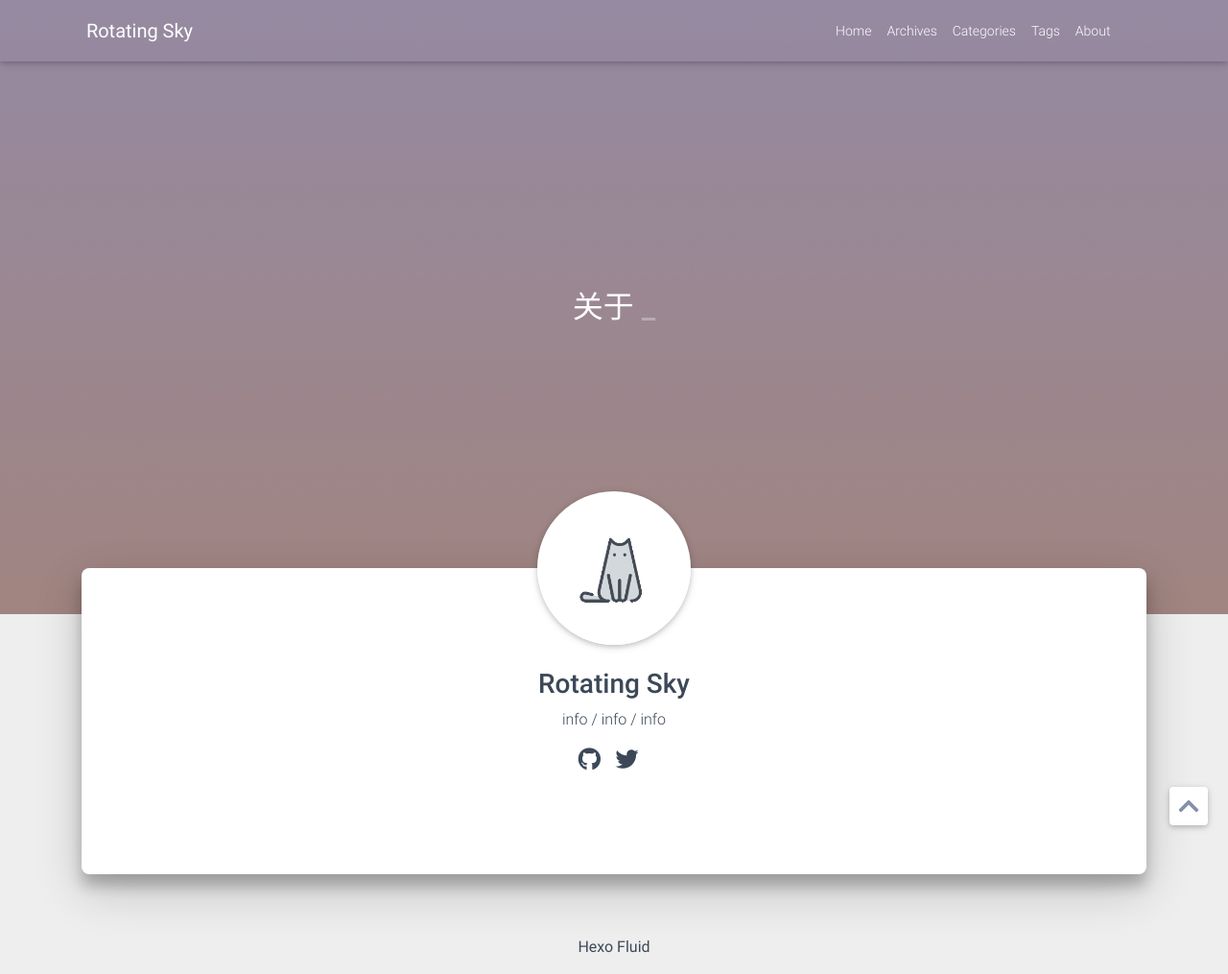
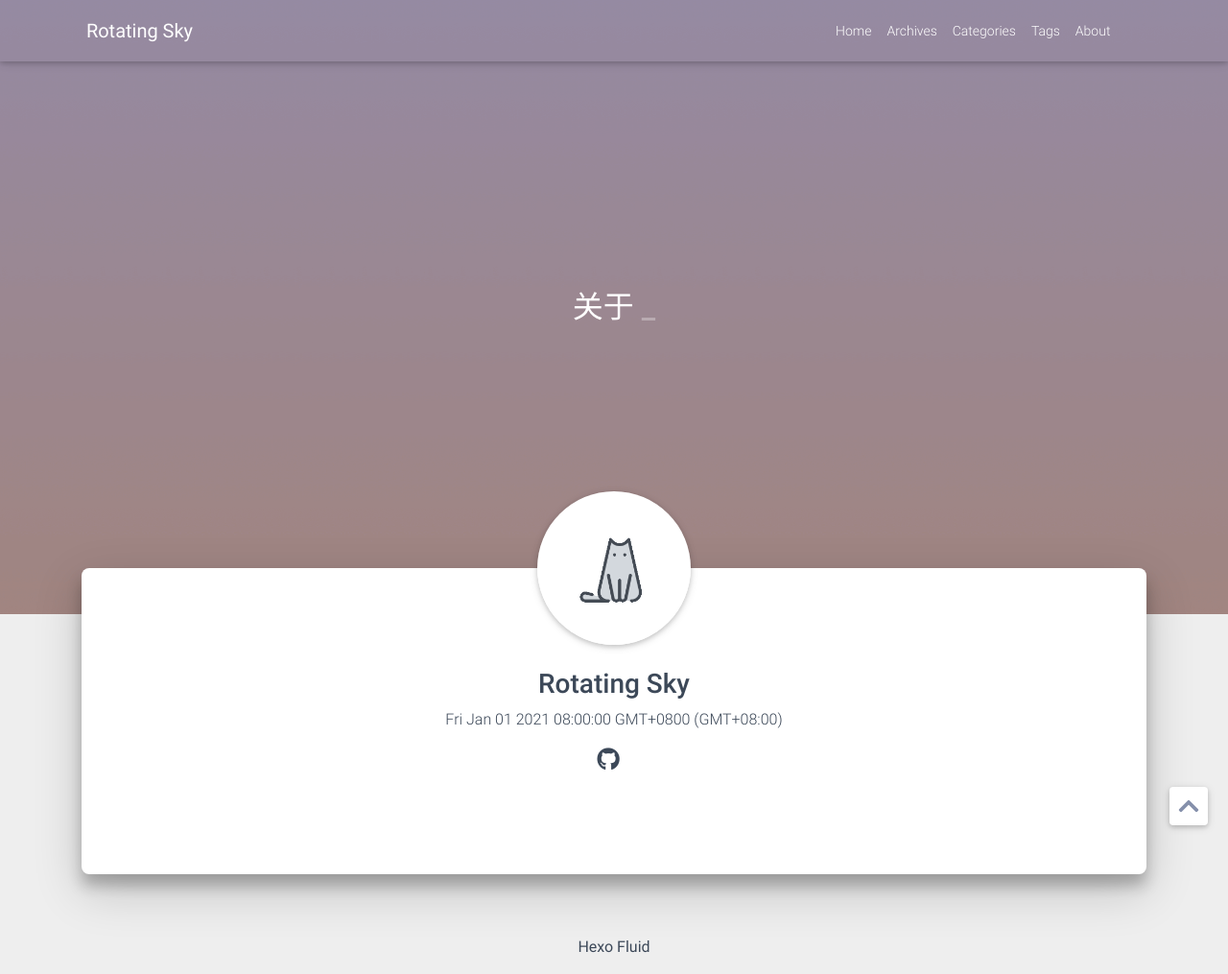
Before and after one commit to RotatingSky/RotatingSky.github.io, a plain HTML site: page about/index.html in a window 1280 px wide. Shown: the whole page at 96% size. Drawn offline with Linux system fonts and the light colour scheme; some icons are missing; a small style sheet from the web is missing.

Commit message:
Site updated: 2021-01-02 00:22:12

```diff
--- a/about/index.html
+++ b/about/index.html
@@ -127,12 +127,9 @@
 
 <div class="text-center">
   <p class="h3">Rotating Sky</p>
-  <p>info / info / info</p>
+  <p>Fri Jan 01 2021 08:00:00 GMT+0800 (GMT+08:00)</p>
 
     <a href="https://github.com" class="h4"><i class="fab fa-github" aria-hidden="true"></i></a>
-    &nbsp;&nbsp;
-
-    <a href="https://twitter.com" class="h4"><i class="fab fa-twitter" aria-hidden="true"></i></a>
     &nbsp;&nbsp;
 
 </div>
```
